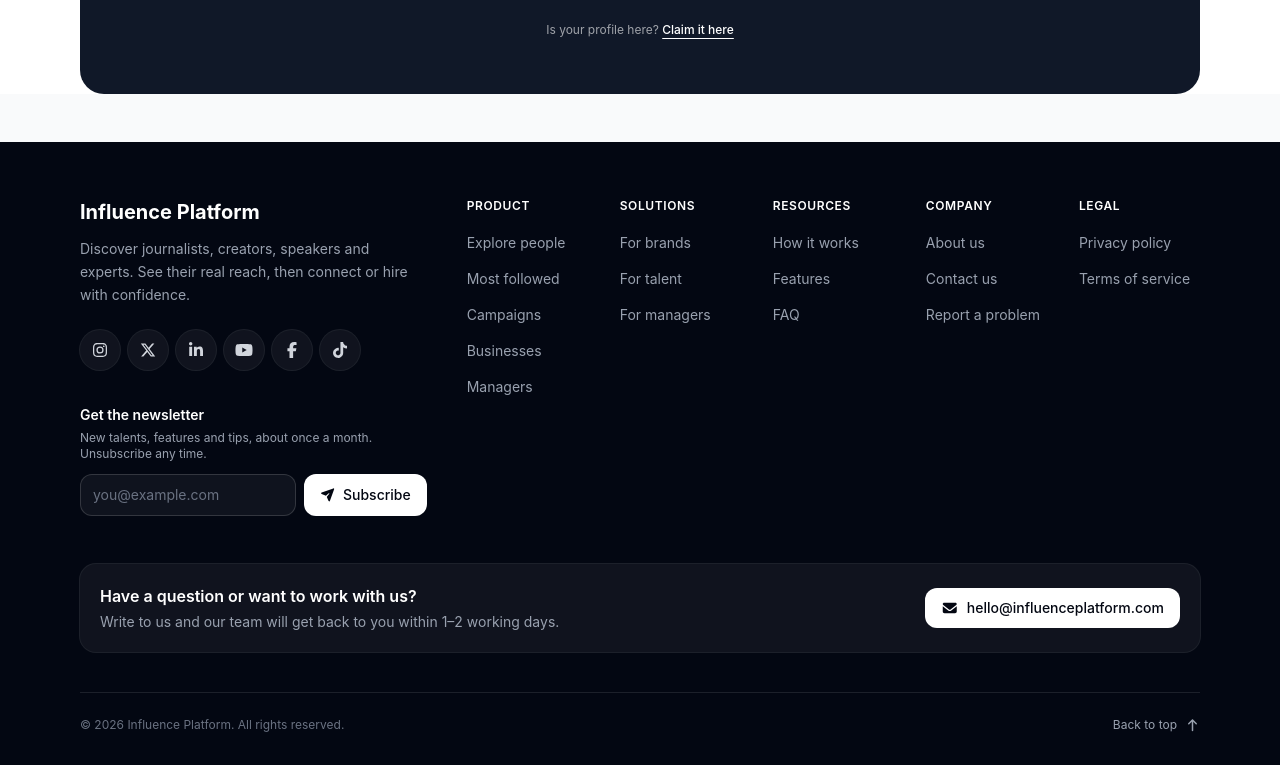
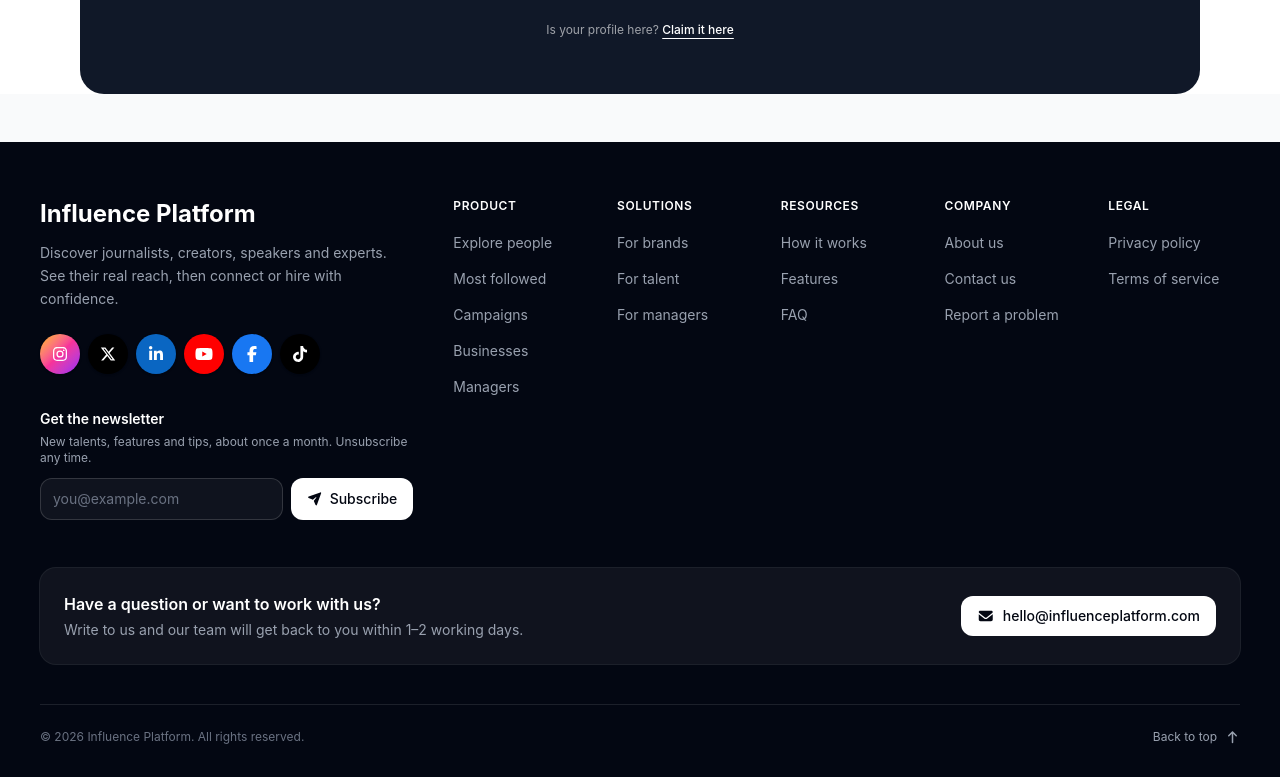
Before and after one commit to MohidWebDev/influencer_frontend, a React (Vite) app: page / in a window 1280 px wide. Shown: the part 5293-6070 px from the top of the page. Built offline with nearby package versions, Linux system fonts and the light colour scheme; no server answers.

Commit message:
feat(footer): update social icons with brand colors and enhance layout

```diff
--- a/src/components/Footer.tsx
+++ b/src/components/Footer.tsx
@@ -17,13 +17,49 @@ import NewsletterForm from './NewsletterForm'
 
 const currentYear = new Date().getFullYear()
 
-const SOCIALS: { key: keyof typeof SOCIAL_LINKS; label: string; icon: IconDefinition }[] = [
-  { key: 'instagram', label: 'Instagram', icon: faInstagram },
-  { key: 'x', label: 'X', icon: faXTwitter },
-  { key: 'linkedin', label: 'LinkedIn', icon: faLinkedinIn },
-  { key: 'youtube', label: 'YouTube', icon: faYoutube },
-  { key: 'facebook', label: 'Facebook', icon: faFacebookF },
-  { key: 'tiktok', label: 'TikTok', icon: faTiktok },
+// ✅ Har social ka original brand color — DEFAULT state mein
+const SOCIALS: {
+  key: keyof typeof SOCIAL_LINKS
+  label: string
+  icon: IconDefinition
+  bg: string
+}[] = [
+  {
+    key: 'instagram',
+    label: 'Instagram',
+    icon: faInstagram,
+    bg: 'bg-gradient-to-br from-amber-400 via-pink-500 to-purple-600',
+  },
+  {
+    key: 'x',
+    label: 'X',
+    icon: faXTwitter,
+    bg: 'bg-black',
+  },
+  {
+    key: 'linkedin',
+    label: 'LinkedIn',
+    icon: faLinkedinIn,
+    bg: 'bg-[#0A66C2]',
+  },
+  {
+    key: 'youtube',
+    label: 'YouTube',
+    icon: faYoutube,
+    bg: 'bg-[#FF0000]',
+  },
+  {
+    key: 'facebook',
+    label: 'Facebook',
+    icon: faFacebookF,
+    bg: 'bg-[#1877F2]',
+  },
+  {
+    key: 'tiktok',
+    label: 'TikTok',
+    icon: faTiktok,
+    bg: 'bg-black',
+  },
 ]
 
 interface FooterLink {
@@ -37,7 +73,6 @@ function Footer() {
   const { t } = useTranslation()
   const { user } = useAuth()
 
-  // Logged-in user ke liye "shuru karo" wale links us ke dashboard pe
   const home = user ? (user.role === 'admin' ? '/admin' : '/dashboard') : null
   const columns: { title: string; links: FooterLink[] }[] = [
     {
@@ -86,19 +121,19 @@ function Footer() {
   const linkClass = 'text-sm text-gray-400 transition hover:text-white'
 
   return (
-    <footer className="keep-dark bg-gray-950 text-gray-300 print:hidden">
-      <div className="mx-auto max-w-6xl px-4 pb-8 pt-14">
+    <footer className="keep-dark w-full bg-gray-950 text-gray-300 print:hidden">
+      <div className="mx-auto w-full max-w-screen-2xl px-4 pb-8 pt-14 sm:px-6 lg:px-10">
         <div className="grid gap-10 lg:grid-cols-12">
           {/* Brand + paigham + social + newsletter */}
           <div className="lg:col-span-4">
-            <TopLink to="/" className="text-xl font-bold text-white">
+            <TopLink to="/" className="text-2xl font-bold text-white">
               {PLATFORM_NAME}
             </TopLink>
-            <p className="mt-3 max-w-sm text-sm leading-relaxed text-gray-400">
+            <p className="mt-3 max-w-md text-sm leading-relaxed text-gray-400">
               {t('footer.tagline')}
             </p>
 
-
+            {/* ✅ Social icons — brand color DEFAULT, hover pe icon bara */}
             <ul className="mt-6 flex flex-wrap gap-2" aria-label={t('footer.followUs')}>
               {SOCIALS.map((social) => (
                 <li key={social.key}>
@@ -108,15 +143,18 @@ function Footer() {
                     rel="noopener noreferrer"
                     aria-label={social.label}
                     title={social.label}
-                    className="flex h-10 w-10 items-center justify-center rounded-full bg-white/5 text-gray-300 ring-1 ring-white/10 transition hover:-translate-y-0.5 hover:bg-white hover:text-gray-950"
+                    className={`group flex h-10 w-10 items-center justify-center rounded-full text-white shadow-sm transition-all duration-300 hover:-translate-y-0.5 hover:shadow-md ${social.bg}`}
                   >
-                    <FontAwesomeIcon icon={social.icon} />
+                    <FontAwesomeIcon
+                      icon={social.icon}
+                      className="transition-transform duration-300 group-hover:scale-125"
+                    />
                   </a>
                 </li>
               ))}
             </ul>
 
-            <div className="mt-8 max-w-sm">
+            <div className="mt-8 max-w-md">
               <NewsletterForm />
             </div>
           </div>
@@ -124,7 +162,7 @@ function Footer() {
           {/* Link columns */}
           <nav
             aria-label={t('footer.siteLinks')}
-            className="grid grid-cols-2 gap-8 sm:grid-cols-3 md:grid-cols-5 lg:col-span-8"
+            className="grid grid-cols-2 gap-6 sm:grid-cols-3 md:grid-cols-5 lg:col-span-8 lg:gap-8"
           >
             {columns.map((column) => (
               <div key={column.title}>
@@ -152,7 +190,7 @@ function Footer() {
         </div>
 
         {/* Email wali patti */}
-        <div className="mt-12 flex flex-col items-start justify-between gap-4 rounded-2xl bg-white/5 p-5 ring-1 ring-white/10 sm:flex-row sm:items-center">
+        <div className="mt-12 flex flex-col items-start justify-between gap-4 rounded-2xl bg-white/5 p-5 ring-1 ring-white/10 sm:flex-row sm:items-center sm:p-6">
           <div>
             <p className="font-semibold text-white">{t('footer.contactTitle')}</p>
             <p className="mt-1 text-sm text-gray-400">{t('footer.contactBody')}</p>
```
